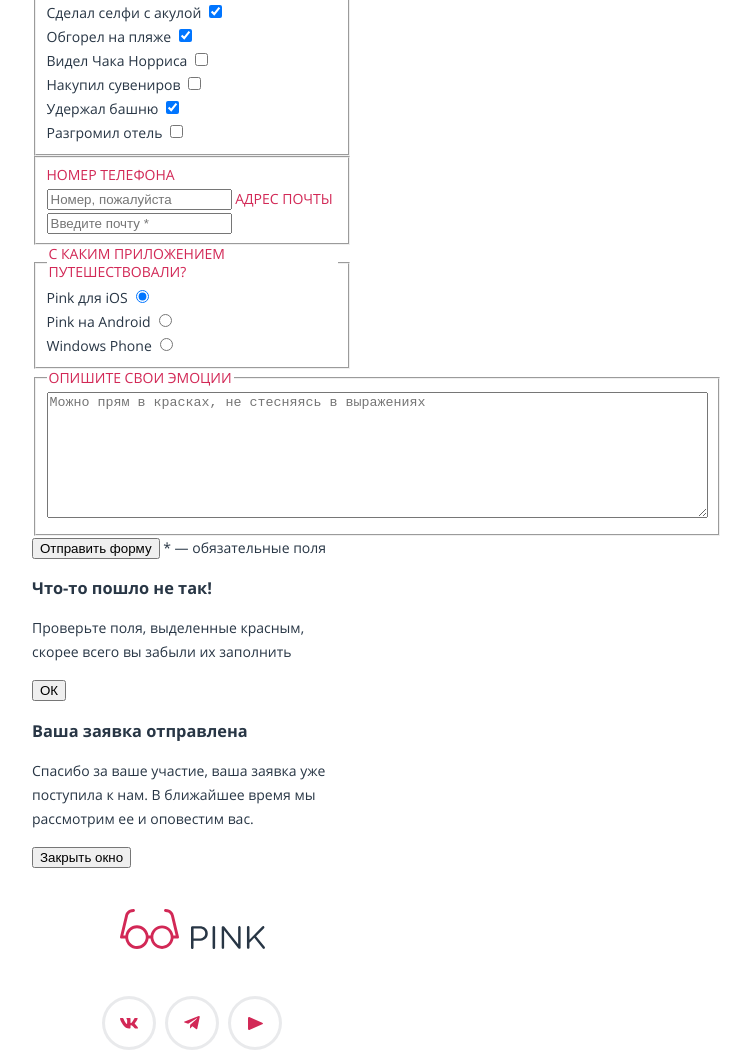
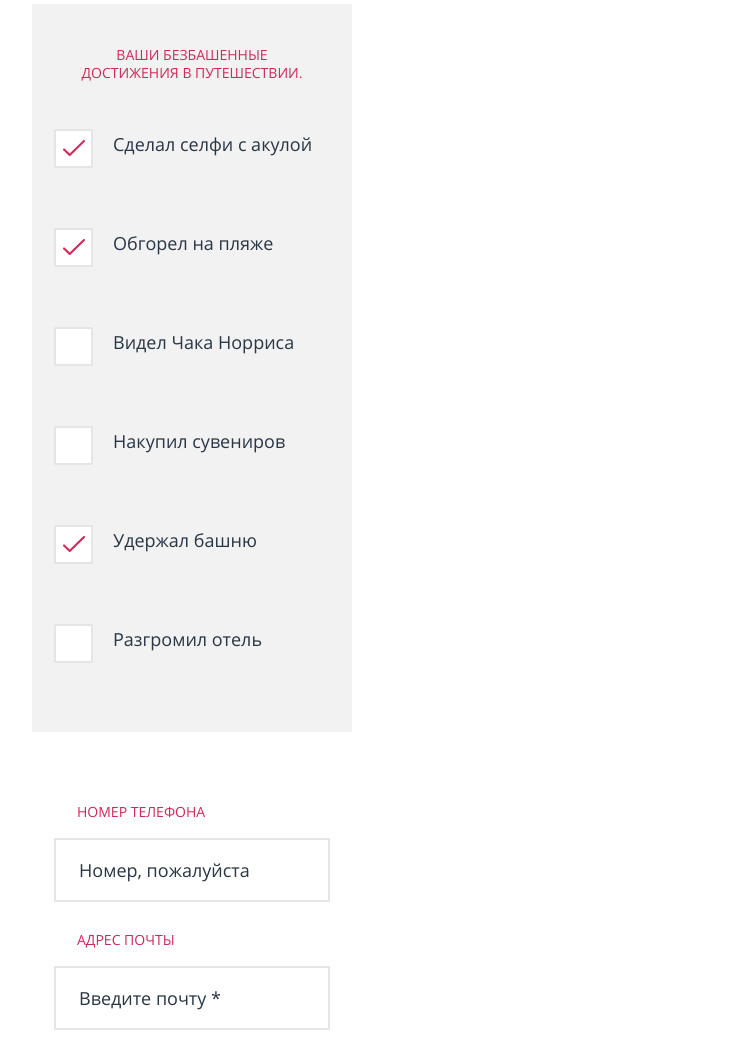
Before and after one commit to RinAlexx/245488-pink-25, a website: page source/form.html in a window 1280 px wide. Shown: the part 874-1927 px from the top of the page, without its empty margins (448-1199 px from the left). Drawn offline with nearby package versions, Linux system fonts and the light colour scheme; files that its build step writes are made by us from their sources.

Commit message:
Добавляет стилизацию формы

```diff
--- a/source/form.html
+++ b/source/form.html
@@ -55,100 +55,124 @@
               <legend class="visually-hidden">Представьтесь, пожалуйста.</legend>
 
               <label class="contestant-data__input-label"><span class="full-name__label">Фамилия:</span>
-                <input class="full-name__text" type="text" name="surname" placeholder="Укажите фамилию *" required>
+                <input class="contestant-data__input full-name__text" type="text" name="surname" placeholder="Укажите фамилию *" required>
               </label>
 
               <label class="contestant-data__input-label"><span class="full-name__label">Имя:</span>
-                <input class="full-name__text" type="text" name="name" placeholder="Введите ваше имя *" required>
+                <input class="contestant-data__input full-name__text" type="text" name="name" placeholder="Введите ваше имя *" required>
               </label>
 
               <label class="contestant-data__input-label"><span class="full-name__label">Отчество:</span>
-                <input class="full-name__text" type="text" name="patronymic" placeholder="Ну и отчество тоже">
+                <input class="contestant-data__input full-name__text" type="text" name="patronymic" placeholder="Ну и отчество тоже">
               </label>
             </fieldset>
 
+            <div class="contestant-data__bg-color-wrapper">
               <fieldset class="contestant-data__achievements achievements">
                 <legend class="contestant-data__input-label achievements__title">Ваши безбашенные достижения в путешествии.</legend>
 
                 <ul class="achievements__checkbox achievements-list reset-list">
                   <li class="achievements-list__item">
-                  <label class="achievements-list__control">Сделал селфи с акулой
-                    <input class="achievements-list__control-input" type="checkbox" name="shark" checked>
+                    <label class="achievements-list__control">
+                      <input class="achievements-list__control-input visually-hidden" type="checkbox" name="shark" checked>
+                      <span class="achievements-list__control-mark"></span>
+                      <span class="achievements-list__control-label">Сделал селфи с акулой</span>
                     </label>
                   </li>
 
                   <li class="achievements-list__item">
-                  <label class="achievements-list__control">Обгорел на пляже
-                    <input class="achievements-list__control-input" type="checkbox" name="beach" checked>
+                    <label class="achievements-list__control">
+                      <input class="achievements-list__control-input visually-hidden" type="checkbox" name="beach" checked>
+                      <span class="achievements-list__control-mark"></span>
+                      <span class="achievements-list__control-label">Обгорел на пляже</span>
                     </label>
                   </li>
 
                   <li class="achievements-list__item">
-                  <label class="achievements-list__control">Видел Чака Норриса
-                    <input class="achievements-list__control-input" type="checkbox" name="chuck-norris">
+                    <label class="achievements-list__control">
+                      <input class="achievements-list__control-input visually-hidden" type="checkbox" name="chuck-norris">
+                      <span class="achievements-list__control-mark"></span>
+                      <span class="achievements-list__control-label">Видел Чака Норриса</span>
                     </label>
                   </li>
 
                   <li class="achievements-list__item">
-                  <label class="achievements-list__control">Накупил сувениров
-                    <input class="achievements-list__control-input" type="checkbox" name="souvenirs">
+                    <label class="achievements-list__control">
+                      <input class="achievements-list__control-input visually-hidden" type="checkbox" name="souvenirs">
+                      <span class="achievements-list__control-mark"></span>
+                      <span class="achievements-list__control-label">Накупил сувениров</span>
                     </label>
                   </li>
 
                   <li class="achievements-list__item">
-                  <label class="achievements-list__control">Удержал башню
-                    <input class="achievements-list__control-input" type="checkbox" name="tower" checked>
+                    <label class="achievements-list__control">
+                      <input class="achievements-list__control-input visually-hidden" type="checkbox" name="tower" checked>
+                      <span class="achievements-list__control-mark"></span>
+                      <span class="achievements-list__control-label">Удержал башню</span>
                     </label>
                   </li>
 
                   <li class="achievements-list__item">
-                  <label class="achievements-list__control">Разгромил отель
-                    <input class="achievements-list__control-input" type="checkbox" name="hotel">
+                    <label class="achievements-list__control">
+                      <input class="achievements-list__control-input visually-hidden" type="checkbox" name="hotel">
+                      <span class="achievements-list__control-mark"></span>
+                      <span class="achievements-list__control-label">Разгромил отель</span>
                     </label>
                   </li>
                 </ul>
               </fieldset>
+            </div>
 
             <fieldset class="contestant-data__contacts contestant-contacts">
               <legend class="visually-hidden">Укажите ваши контакты.</legend>
 
-              <label class="contestant-data__input-label contestant-contacts__label">Номер телефона
-                <input class="contestant-contacts__text" type="tel" name="phone-number" placeholder="Номер, пожалуйста">
+              <label class="contestant-data__input-label">
+                <span class="contestant-contacts__label">Номер телефона</span>
+                <input class="contestant-data__input contestant-contacts__text" type="tel" name="phone-number" placeholder="Номер, пожалуйста">
               </label>
 
-              <label class="contestant-data__input-label contestant-contacts__label">Адрес почты
-                <input class="contestant-contacts__text" type="email" name="email" placeholder="Введите почту *" required>
+              <label class="contestant-data__input-label">
+                <span class="contestant-contacts__label">Адрес почты</span>
+                <input class="contestant-data__input contestant-contacts__text" type="email" name="email" placeholder="Введите почту *" required>
               </label>
             </fieldset>
 
+            <div class="contestant-data__bg-color-wrapper">
               <fieldset class="contestant-data__app applications">
                 <legend class="contestant-data__input-label applications__title">С каким приложением путешествовали?</legend>
 
                 <ul class="applications__radio-button applications-list reset-list">
                   <li class="applications-list__item">
-                  <label class="applications-list__control">Pink для iOS
-                    <input class="applications-list__control-input" type="radio" name="application" value="iOS" checked>
+                    <label class="applications-list__control">
+                      <input class="applications-list__control-input visually-hidden" type="radio" name="application" value="iOS" checked>
+                      <span class="applications-list__control-mark"></span>
+                      <span class="applications-list__control-label">Pink для iOS</span>
                     </label>
                   </li>
 
                   <li class="applications-list__item">
-                  <label class="applications-list__control">Pink на Android
-                    <input class="applications-list__control-input" type="radio" name="application" value="Android">
+                    <label class="applications-list__control">
+                      <input class="applications-list__control-input visually-hidden" type="radio" name="application" value="Android">
+                      <span class="applications-list__control-mark"></span>
+                      <span class="applications-list__control-label">Pink на Android</span>
                     </label>
                   </li>
 
                   <li class="applications-list__item">
-                  <label class="applications-list__control">Windows Phone
-                    <input class="applications-list__control-input" type="radio" name="application" value="Windows-Phone">
+                    <label class="applications-list__control">
+                      <input class="applications-list__control-input visually-hidden" type="radio" name="application" value="Windows-Phone">
+                      <span class="applications-list__control-mark"></span>
+                      <span class="applications-list__control-label">Windows Phone</span>
                     </label>
                   </li>
                 </ul>
               </fieldset>
+            </div>
 
             <fieldset class="contestant-data__description description">
               <legend class="contestant-data__input-label description__title">Опишите свои эмоции</legend>
 
-              <textarea class="description__text" name="description" rows="8" cols="80" placeholder="Можно прям в красках, не стесняясь в выражениях"></textarea>
+              <textarea class="contestant-data__input description__text" name="description" rows="8" cols="80" placeholder="Можно прям в красках, не стесняясь в выражениях"></textarea>
             </fieldset>
 
             <button class="contestant-data__button form-button" type="submit">Отправить форму</button>
--- a/source/less/blocks/header-blocks/site-list.less
+++ b/source/less/blocks/header-blocks/site-list.less
@@ -9,7 +9,7 @@
 .site-list__item {
   padding: 20px;
 
-  box-shadow: 0px 1px 0px #000000, inset 0px 1px 0px rgba(255, 255, 255, 0.15);
+  box-shadow: 0 1px 0 #000000, inset 0 1px 0 rgba(255, 255, 255, 0.15);
 }
 
 .site-list__link {
--- a/source/less/blocks/main-blocks/achievements-list.less
+++ b/source/less/blocks/main-blocks/achievements-list.less
@@ -0,0 +1,29 @@
+.achievements-list__control {
+  position: relative;
+}
+
+.achievements-list__control-label {
+  display: block;
+  padding-left: 59px;
+  padding-bottom: 69px;
+
+  font-size: 18px;
+  line-height: 30px;
+}
+
+.achievements-list__control-mark {
+  position: absolute;
+
+  width: 35px;
+  height: 35px;
+
+  background-color: #ffffff;
+  border: 2px solid #e5e5e5;
+  border-radius: 1px;
+}
+
+.achievements-list__control-input:checked + .achievements-list__control-mark {
+  background-image: url("../../../img/tick.svg");
+  background-repeat: no-repeat;
+  background-position: center;
+}
--- a/source/less/blocks/main-blocks/achievements.less
+++ b/source/less/blocks/main-blocks/achievements.less
@@ -0,0 +1,11 @@
+.achievements {
+  padding-left: 20px;
+  padding-right: 20px;
+
+  border: none;
+}
+
+.achievements__title {
+  padding: 42px 12px;
+  text-align: center;
+}
--- a/source/less/blocks/main-blocks/applications-list.less
+++ b/source/less/blocks/main-blocks/applications-list.less
@@ -0,0 +1,29 @@
+.applications-list__control {
+  position: relative;
+}
+
+.applications-list__control-mark {
+  position: absolute;
+
+  width: 37px;
+  height: 37px;
+
+  background-color: #ffffff;
+  border: 2px solid #e5e5e5;
+  border-radius: 50%;
+}
+
+.applications-list__control-label {
+  display: block;
+  padding-left: 59px;
+  padding-bottom: 69px;
+
+  font-size: 18px;
+  line-height: 30px;
+}
+
+.applications-list__control-input:checked + .applications-list__control-mark {
+  background-image: url("../../../img/ellipse.svg");
+  background-repeat: no-repeat;
+  background-position: center;
+}
--- a/source/less/blocks/main-blocks/applications.less
+++ b/source/less/blocks/main-blocks/applications.less
@@ -0,0 +1,11 @@
+.applications {
+  padding-left: 20px;
+  padding-right: 20px;
+
+  border: none;
+}
+
+.applications__title {
+  padding: 42px 12px;
+  text-align: center;
+}
--- a/source/less/blocks/main-blocks/contestant-contacts.less
+++ b/source/less/blocks/main-blocks/contestant-contacts.less
@@ -0,0 +1,13 @@
+.contestant-contacts {
+  padding: 42px 20px;
+
+  border: none;
+}
+
+.contestant-contacts__label {
+  display: flex;
+  flex-direction: column;
+  padding-left: 23px;
+  padding-top: 29px;
+  padding-bottom: 17px;
+}
--- a/source/less/blocks/main-blocks/contestant-data.less
+++ b/source/less/blocks/main-blocks/contestant-data.less
@@ -3,3 +3,58 @@
   color: @color-bright;
   text-transform: uppercase;
 }
+
+.contestant-data__input {
+  width: 100%;
+  box-sizing: border-box;
+  padding: 15px;
+  padding-left: 23px;
+
+  font-family: "Open Sans", sans-serif;
+  font-size: 18px;
+  line-height: 30px;
+  color: @color-darkgrey;
+
+  border: 2px solid #e5e5e5;
+  border-radius: 1px;
+
+  &::placeholder {
+    font-family: "Open Sans", sans-serif;
+    font-size: 18px;
+    line-height: 30px;
+    color: @color-darkgrey;
+  }
+}
+
+.contestant-data__bg-color-wrapper {
+  background-color: #f2f2f2;
+}
+
+.contestant-data__required {
+  display: block;
+  padding-top: 46px;
+  padding-bottom: 26px;
+  text-align: center;
+
+  line-height: 30px;
+  text-transform: uppercase;
+}
+
+.contestant-data__required-mark {
+  color: @color-bright;
+}
+
+.contestant-data__popup {
+  padding-left: 20px;
+  padding-right: 20px;
+  text-align: center;
+}
+
+.contestant-data__popup-title {
+  padding-top: 44px;
+  padding-bottom: 37px;
+}
+
+.contestant-data__popup-text {
+  padding-bottom: 50px;
+}
--- a/source/less/blocks/main-blocks/description.less
+++ b/source/less/blocks/main-blocks/description.less
@@ -0,0 +1,15 @@
+.description {
+  padding-left: 20px;
+  padding-right: 20px;
+
+  border: none;
+}
+
+.description__title {
+  padding: 42px 12px 22px;
+  text-align: center;
+}
+
+.description__text {
+  height: 197px;
+}
--- a/source/less/blocks/main-blocks/form-button.less
+++ b/source/less/blocks/main-blocks/form-button.less
@@ -0,0 +1,18 @@
+.form-button {
+  display: block;
+  width: 276px;
+  margin: 0 auto;
+  padding: 12px;
+  text-align: center;
+
+  font-family: "Open Sans", sans-serif;
+  font-weight: 700;
+  font-size: 18px;
+  line-height: 30px;
+  text-transform: uppercase;
+  color: #ffffff;
+
+  background: #2aab6d;
+  border: 2px solid #2aab6d;
+  border-radius: 1px;
+}
--- a/source/less/blocks/main-blocks/tariffs-table.less
+++ b/source/less/blocks/main-blocks/tariffs-table.less
@@ -47,7 +47,7 @@
   line-height: 30px;
   text-transform: uppercase;
 
-  border: 2px solid #E5E5E5;
+  border: 2px solid #e5e5e5;
   background-color: #ffffff;
 }
 
```
Also changed, not shown: source/index.html (+1 -1 lines), source/less/blocks/main-blocks/full-name.less (+1 -22 lines), source/img/ellipse.svg (added), source/img/tick.svg (added). Lines whose indentation alone changed are shown as unchanged.
